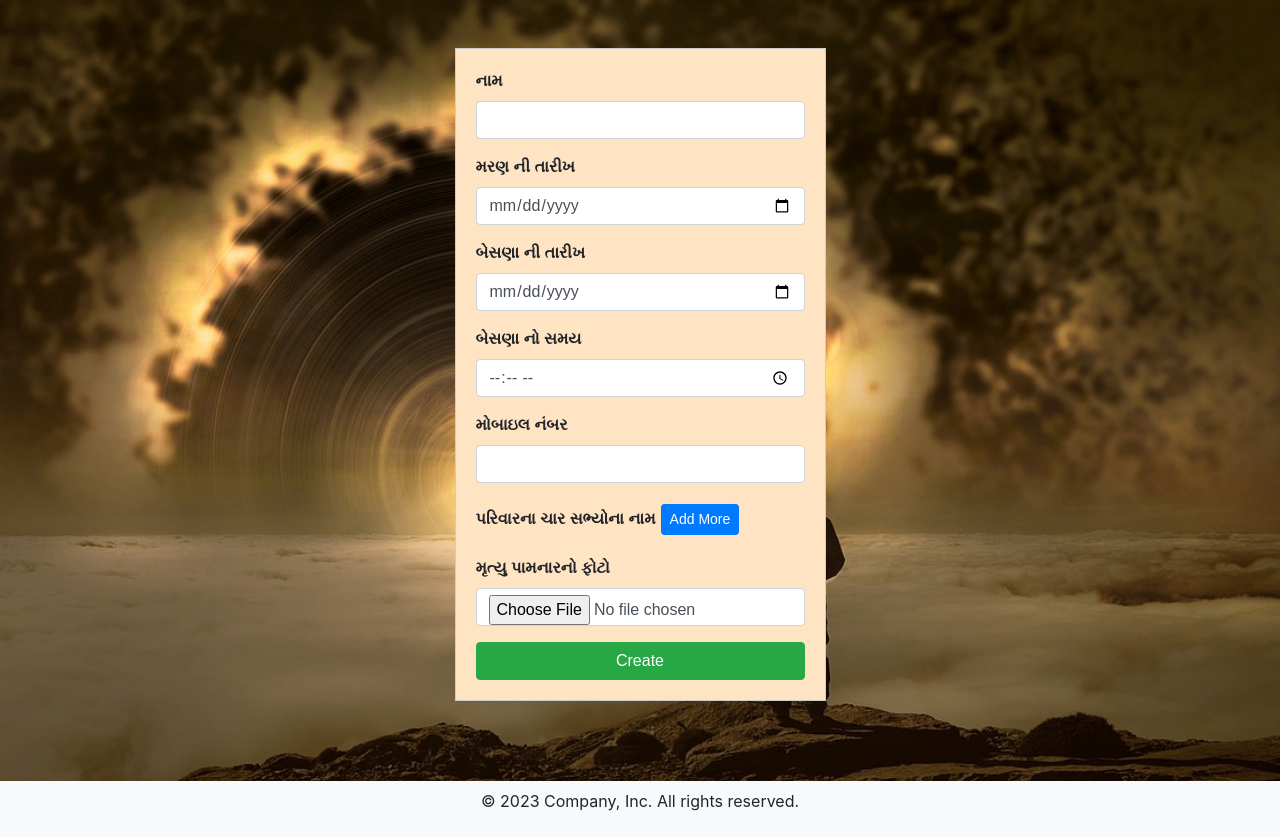
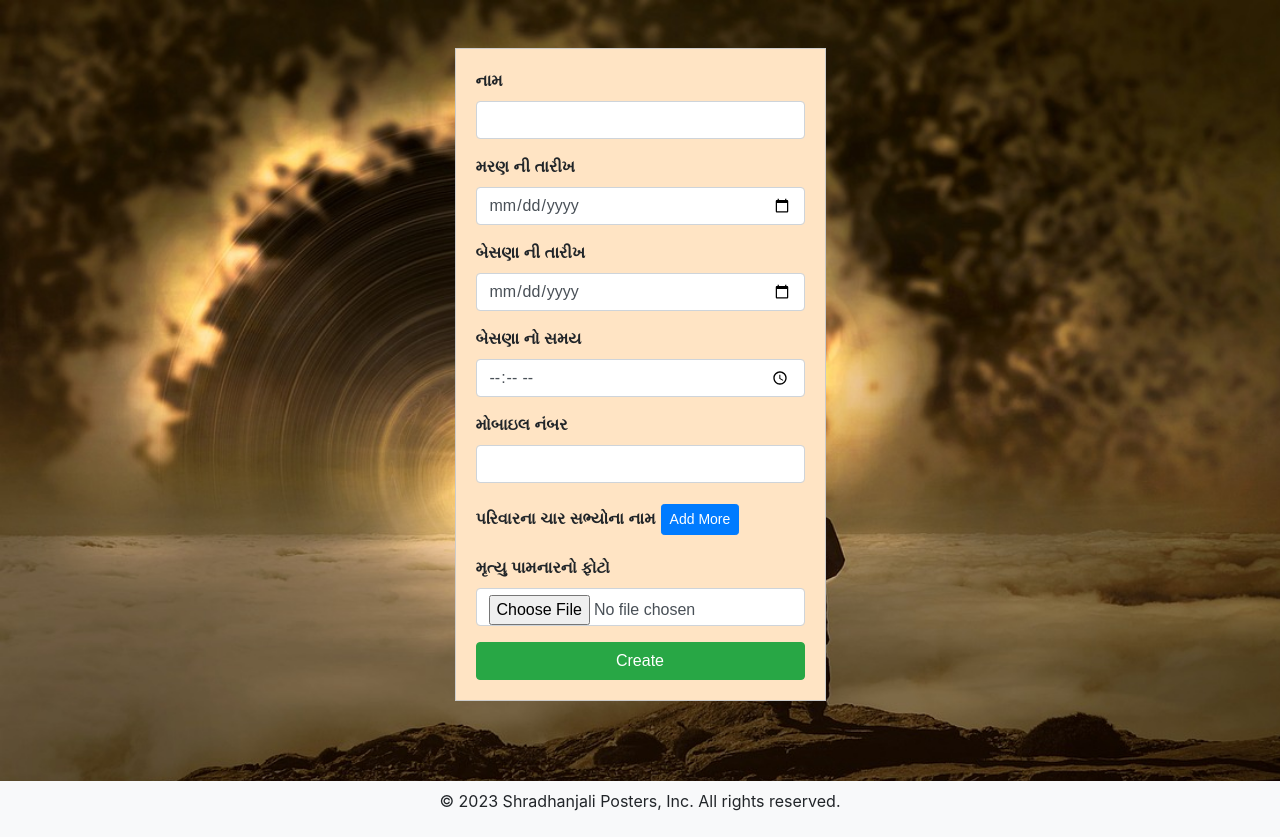
Before and after one commit to dharmsolanki/poster, a React (Create React App) app: page / in a window 1280 px wide. Built offline with nearby package versions, Linux system fonts and the light colour scheme.

Commit message:
change footer line

```diff
--- a/src/components/Footer.js
+++ b/src/components/Footer.js
@@ -5,7 +5,7 @@
 
   return (
     <footer className="bg-light text-black text-center py-2 mt-3">
-      <p>&copy; {currentYear} Company, Inc. All rights reserved.</p>
+      <p>&copy; {currentYear} Shradhanjali Posters, Inc. All rights reserved.</p>
     </footer>
   );
 }
```
